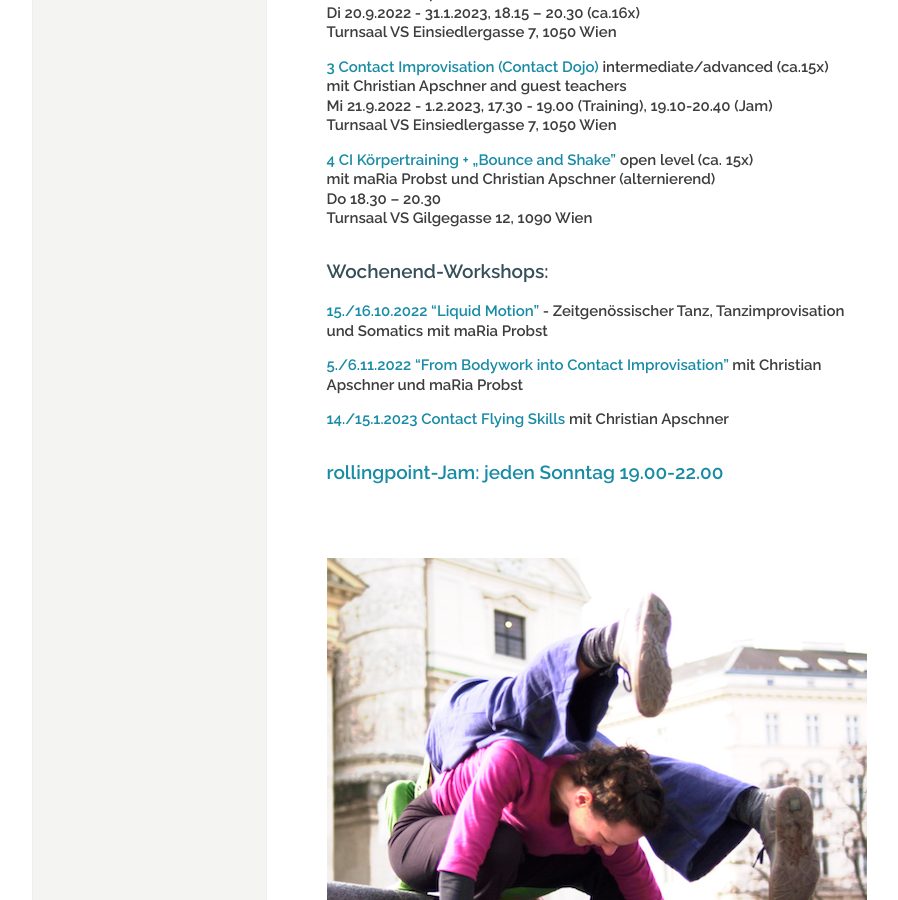
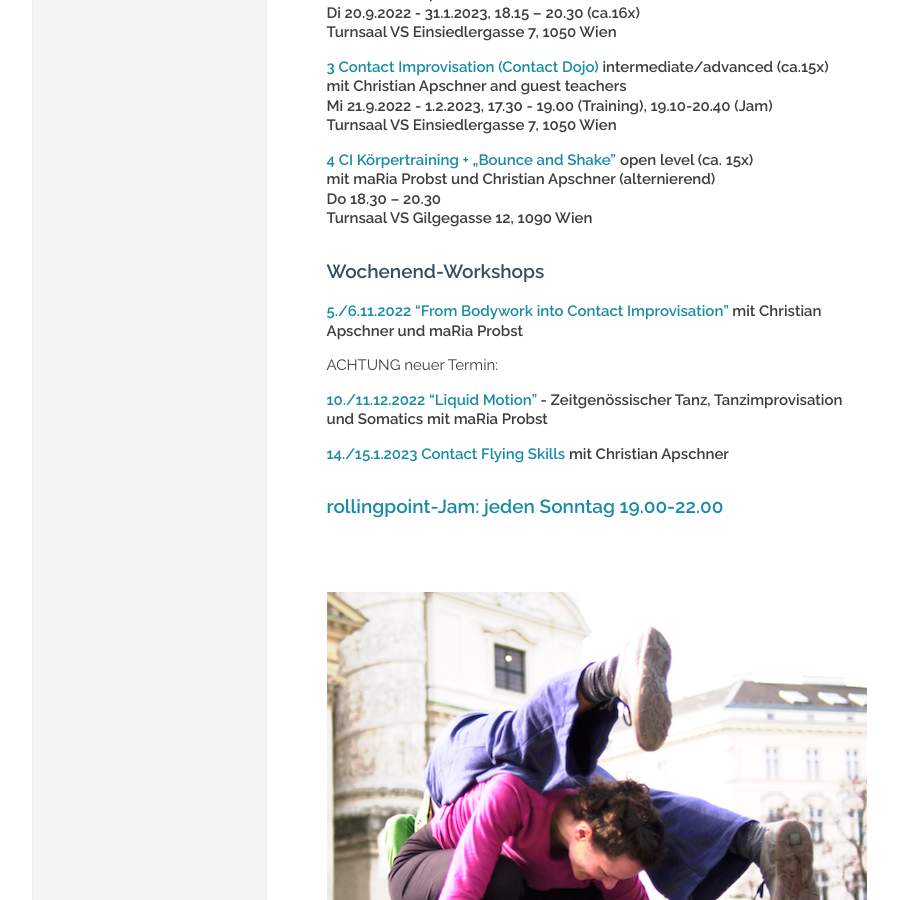
Before and after one commit to manulari/rollingpointat, a Jekyll site: the page built from _pages_de/index.md, in a window 1280 px wide and 900 px high, scrolled down 1368 px. Shown: the whole window, without its empty margins (152-1050 px from the left). Built offline with Jekyll 4.4.1, drawn with Linux system fonts in a browser that asks for light colours; comment, search, counter and statistics services are not loaded.

Commit message:
Update page (de) “index”

```diff
--- a/_pages_de/index.md
+++ b/_pages_de/index.md
@@ -18,8 +18,6 @@ Fotocredit: https://johannes-stolba.net/photography/
 <div class="imglink"><a target="_blank" href="https://www.youtube.com/embed/kp3DqzN1Ldo"><img src="/assets/uploads/video_vorschau_rollingpoint.png" alt="" /><div>rollingpoint-Video</div></a></div>
 
 <div class="imglink"><a target="_blank" href="https://www.youtube.com/embed/6A5otnVZAg4"><img src="/assets/uploads/video_vorschau_maria.png" alt="" /><div>Ganzheitliches Körpertraining mit maRia Probst</div></a></div>
-
-
 
 ### Abendkurse Wintersemester 2022/23:
 
@@ -45,11 +43,13 @@ Di 20.9.2022 - 31.1.2023, 18.15 – 20.30 (ca.16x)**\
 **Do 18.30 – 20.30**\
 **Turnsaal VS Gilgegasse 12, 1090 Wien**
 
-### Wochenend-Workshops:
-
-**[15./16.10.2022 "Liquid Motion"](workshops) - Zeitgenössischer Tanz, Tanzimprovisation und Somatics mit maRia Probst**
+### Wochenend-Workshops
 
 **[5./6.11.2022 "From Bodywork into Contact Improvisation"](/workshops#bodywork) mit Christian Apschner und maRia Probst**
+
+ACHTUNG neuer Termin:
+
+**[10./11.12.2022 "Liquid Motion"](workshops) - Zeitgenössischer Tanz, Tanzimprovisation und Somatics mit maRia Probst**
 
 **[14./15.1.2023 Contact Flying Skills](/workshops#flying) mit Christian Apschner**
 
```
